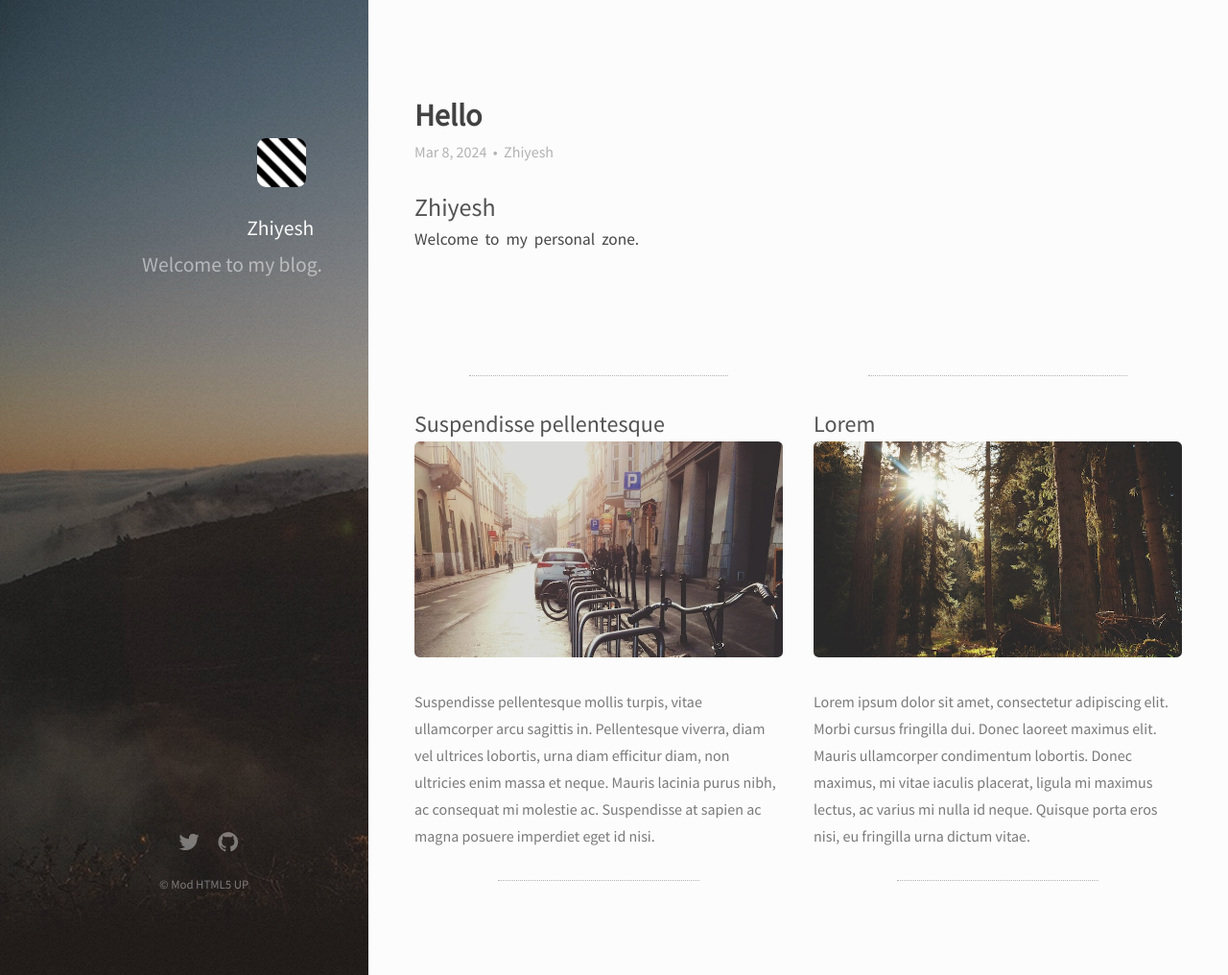
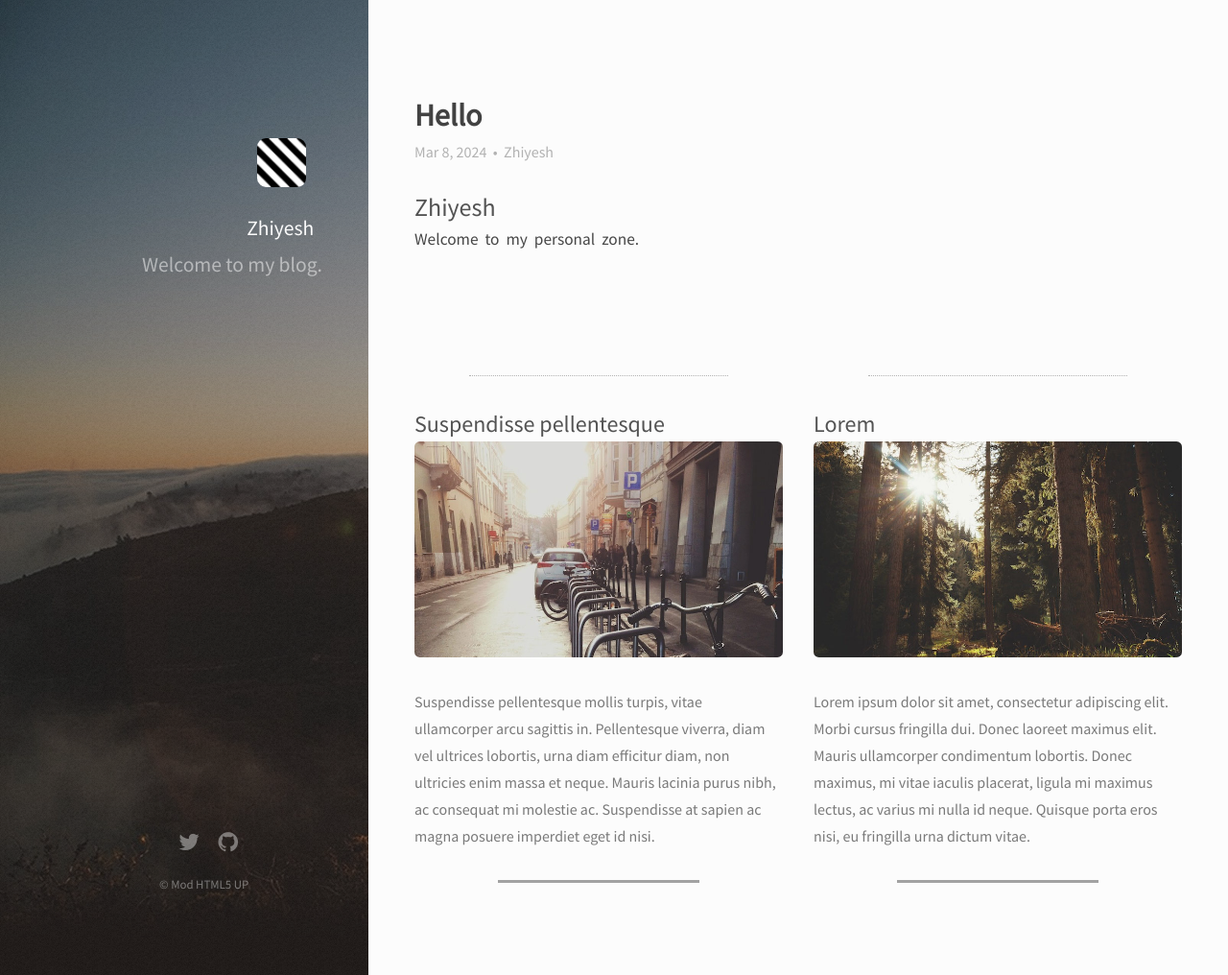
Before and after one commit to Zhiyelah/zhiyelah.github.io, a Jekyll site: the page built from index.html, in a window 1280 px wide and 1016 px high. Shown: the whole window at 96% size. Built offline with Jekyll 4.4.1, drawn with Linux system fonts in a browser that asks for light colours; nearby versions of some CDN libraries.

Commit message:
Update main.css

```diff
--- a/css/main.css
+++ b/css/main.css
@@ -1696,6 +1696,7 @@
 		}
 
 		footer hr.divide {
+			border-top: solid;
 			padding-bottom: 3em;
 		}
 
```
